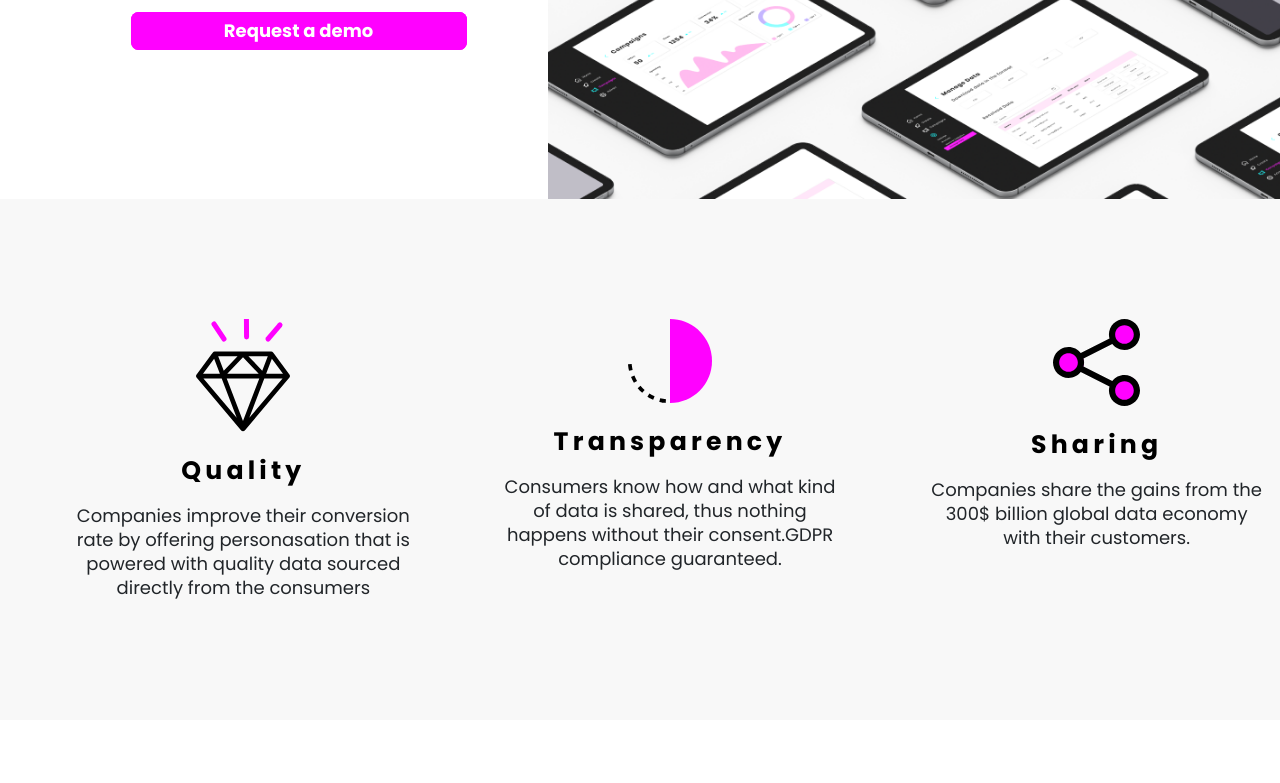
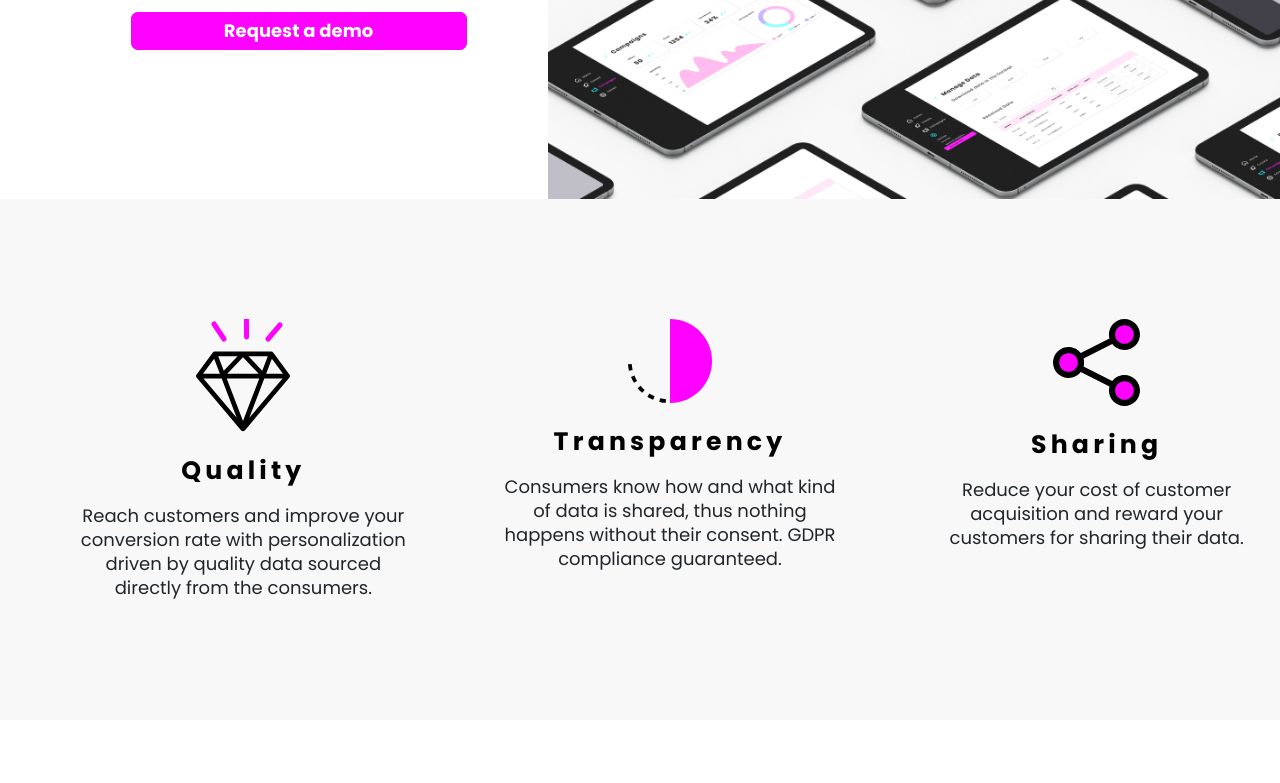
Before and after one commit to FaziletKosure/react-seo, a React (Create React App) app: page /company in a window 1280 px wide. Shown: the part 409-1192 px from the top of the page. Built offline with nearby package versions, Linux system fonts and the light colour scheme.

Commit message:
adjust typos

```diff
--- a/src/components/AboutPanel2.js
+++ b/src/components/AboutPanel2.js
@@ -40,7 +40,7 @@ const AboutPanel2 = () => {
                 </div>
                 <h2>Trust</h2>
                 <p>
-                  trust builds trust needed as our lives are more and more
+                  Transparency builds trust needed as our lives become more
                   publicly available.
                 </p>
               </div>
--- a/src/components/AboutPanel3.js
+++ b/src/components/AboutPanel3.js
@@ -16,9 +16,9 @@ const AboutPanel3 = () => {
           />
         </aside>
         <h1 className="flex-width">
-          Company culture We all come from different cultures with different
-          stories. We embrace our differences and believe that transparency
-          creates trust and success.
+          We all come from different cultures with different stories. We embrace
+          our differences and believe that transparency creates trust and
+          success.
         </h1>
 
         <aside className="right-quote">
--- a/src/components/Benefits.js
+++ b/src/components/Benefits.js
@@ -15,7 +15,7 @@ const Benefits = () => {
                   <img src={savemoney} loading="lazy" alt="savemoney" />
                 </div>
                 <h2>Save Money</h2>
-                <p>Exchange your data for discounts,gift cards or cash.</p>
+                <p>Exchange your data for discounts, gift cards or cash.</p>
               </div>
             </div>
             <div className="col-md-4 col-sm-12 py-5">
@@ -33,7 +33,7 @@ const Benefits = () => {
                   <img src={transparency} loading="lazy" alt="transparency" />
                 </div>
                 <h2>Transparency</h2>
-                <p>Know exactly what happens to your data</p>
+                <p>Know exactly what happens to your data.</p>
               </div>
             </div>
           </div>
--- a/src/components/CompanyBenefits.js
+++ b/src/components/CompanyBenefits.js
@@ -16,9 +16,9 @@ const CompanyBenefits = () => {
                 </div>
                 <h2>Quality</h2>
                 <p>
-                  Companies improve their conversion rate by offering
-                  personasation that is powered with quality data sourced
-                  directly from the consumers
+                  Reach customers and improve your conversion rate with
+                  personalization driven by quality data sourced directly from
+                  the consumers.
                 </p>
               </div>
             </div>
@@ -30,7 +30,7 @@ const CompanyBenefits = () => {
                 <h2>Transparency</h2>
                 <p>
                   Consumers know how and what kind of data is shared, thus
-                  nothing happens without their consent.GDPR compliance
+                  nothing happens without their consent. GDPR compliance
                   guaranteed.
                 </p>
               </div>
@@ -42,8 +42,8 @@ const CompanyBenefits = () => {
                 </div>
                 <h2>Sharing</h2>
                 <p>
-                  Companies share the gains from the 300$ billion global data
-                  economy with their customers.
+                  Reduce your cost of customer acquisition and reward your
+                  customers for sharing their data.
                 </p>
               </div>
             </div>
--- a/src/components/DataConsumer.js
+++ b/src/components/DataConsumer.js
@@ -4,7 +4,7 @@ const DataConsumer = () => {
   return (
     <div className="dataconsumer py-5 container">
       <h1>
-        You can what you want with your data.Sell it, share it or delete it.
+        You can do what you want with your data. Sell it, share it or delete it.
       </h1>
 
       <button>Sign up</button>
--- a/src/components/Discounts.js
+++ b/src/components/Discounts.js
@@ -10,8 +10,8 @@ const Discounts = () => {
             <div className="discounts-about-left-box">
               <h1>Get discounts with your data</h1>
               <p>
-                Muna.io is a data monetisation platform, where you get the best
-                deals in exchange for your data
+                Muna is a data monetisation app where you get the best deals in
+                exchange for your data in 3 steps.
               </p>
               <ol>
                 <li>Swipe for best deals</li>
```
